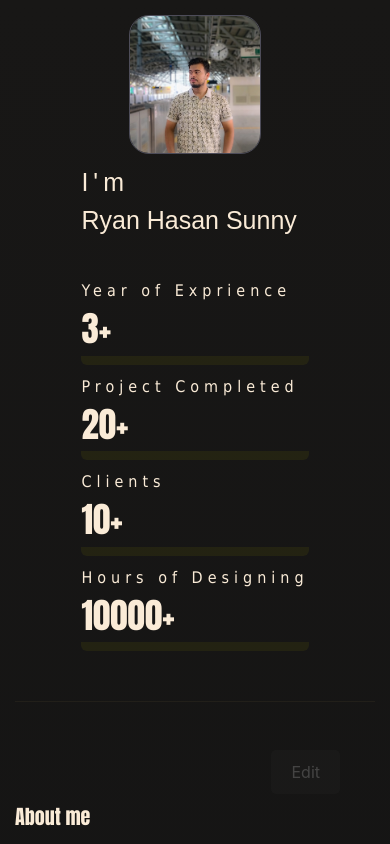
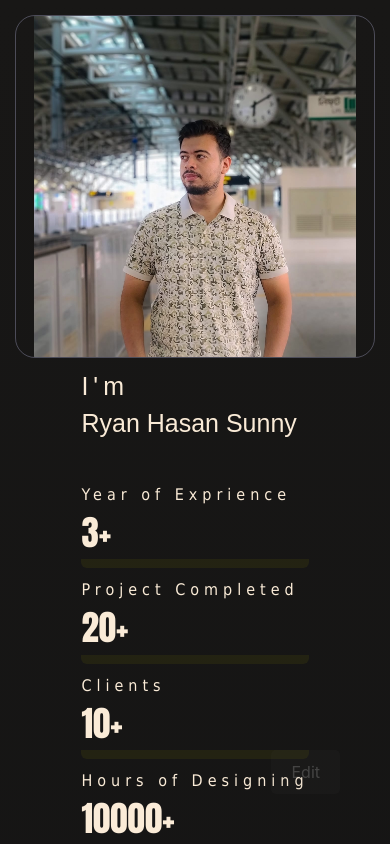
Before and after one commit to RyanHasanSunny/repo, a React (Create React App) app: page /about in a window 390 px wide. Shown: the top 844 px of the page. Built offline with nearby package versions, Linux system fonts and the light colour scheme; no server answers.

Commit message:
Update Aboutme.css

```diff
--- a/src/Styles/Aboutme.css
+++ b/src/Styles/Aboutme.css
@@ -261,7 +261,7 @@
   }
 
   #img .imagesize {
-    width: 150px;
+    width: 90%;
   }
 
   #workingdetails {
@@ -305,7 +305,7 @@
   }
 
   #img .imagesize {
-    width: 130px;
+    width: 90%;
   }
 
   #section h2 {
```
